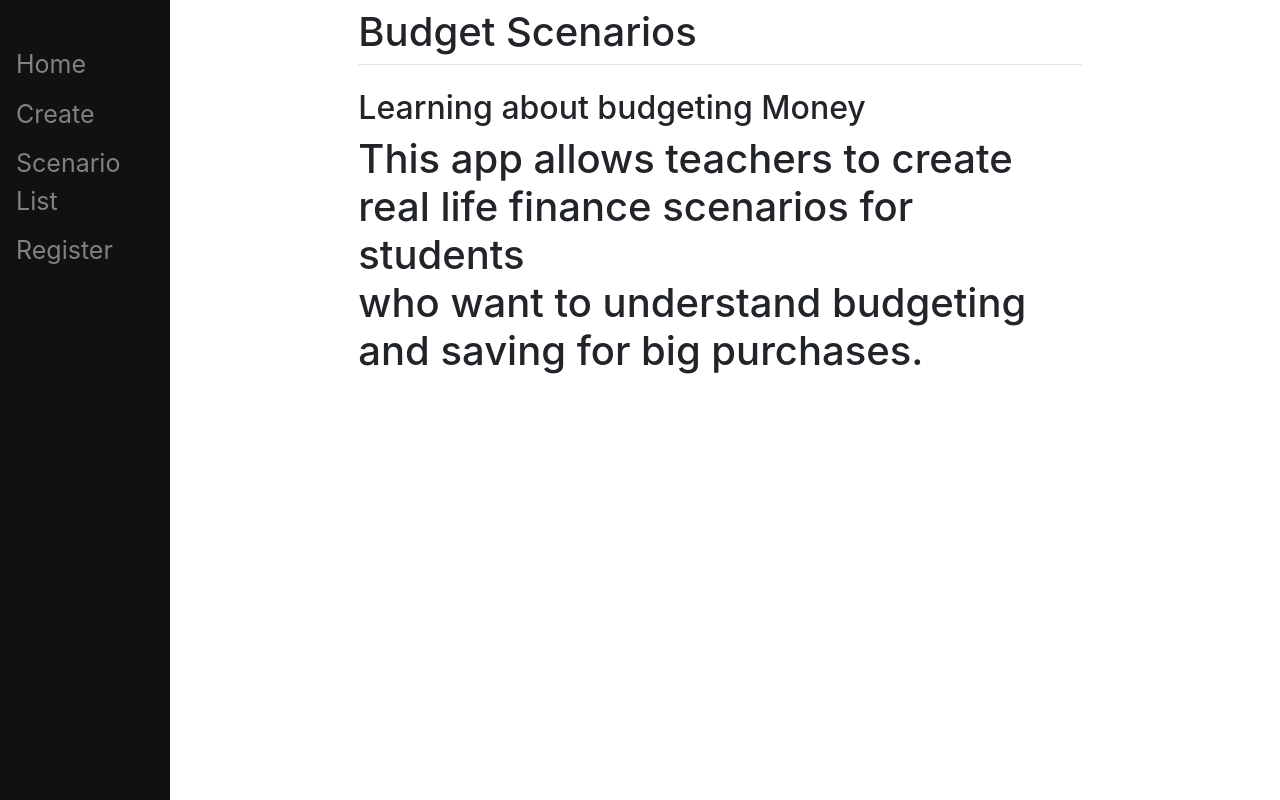
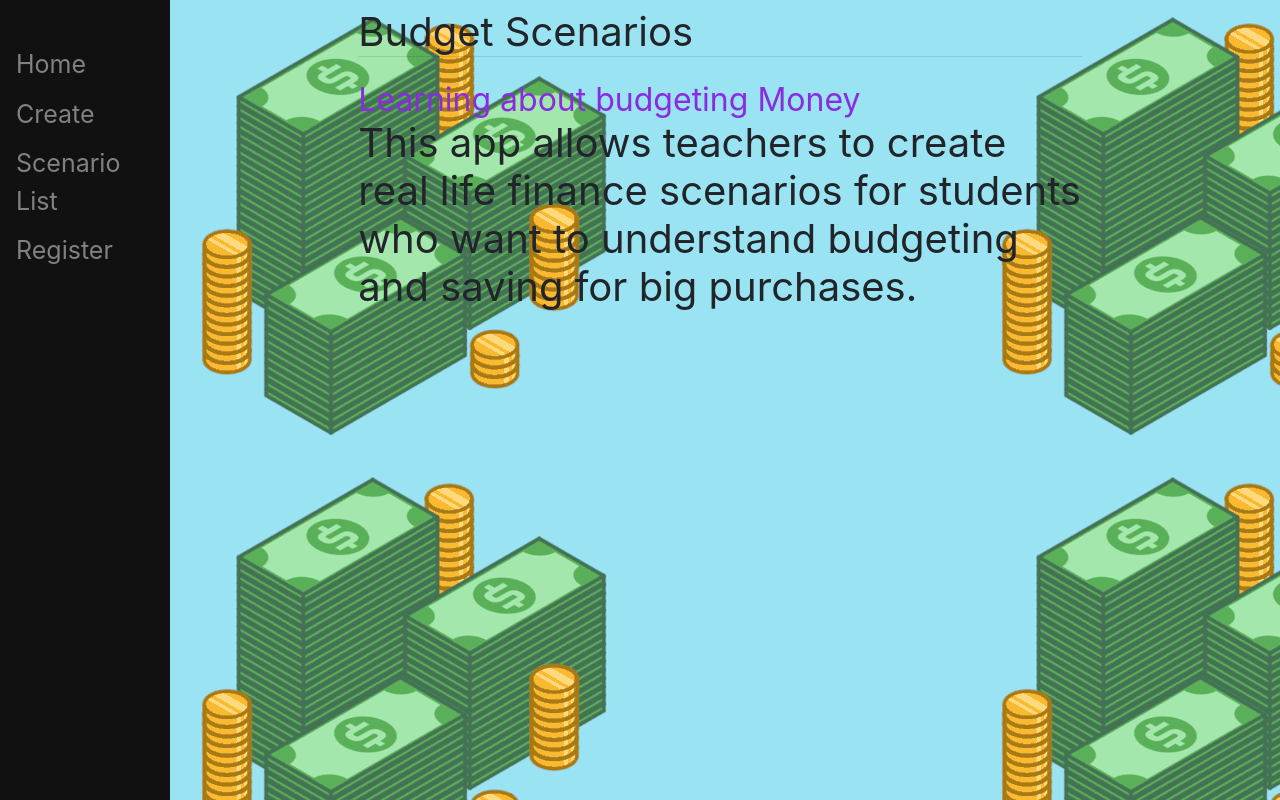
Before and after one commit to lailamay/CodeLabs, a Django app: page / in a window 1280 px wide. Run offline with Django 3.2, Linux system fonts and the light colour scheme; parts of the project's set-up code (start-up, migrations or seed data) failed here and were passed over; some libraries are stand-ins or nearby versions.

Commit message:
testing styling of image on home page

```diff
--- a/mysite/main/static/main/style.css
+++ b/mysite/main/static/main/style.css
@@ -3,5 +3,16 @@
 }
 
 body {
-    background: white url("images/budget.gif") no-repeat;
+    background-color: white url("images/budget.gif") no-repeat;
+    background-image: url("images/money.gif");
+    display: block;
+    margin-left: auto;
+    margin-right: auto;
+    width: 100%;
 }
+
+h1, h2 {
+    font-weight: normal;
+    margin:0;
+    width: 100%;
+}
--- a/mysite/main/templates/main/home.html
+++ b/mysite/main/templates/main/home.html
@@ -8,5 +8,5 @@
 {% block content %}
 <h2>Learning about budgeting Money</h2>
 <h1>This app allows teachers to create real life finance scenarios for students<br/> who want to understand budgeting and saving for big purchases.</h1>
-<!--<link rel="stylesheet" type="text/css" href="{% static 'main/style.css' %}">-->
+<link rel="stylesheet" type="text/css" href="{% static 'main/style.css' %}">
 {% endblock %}
```
